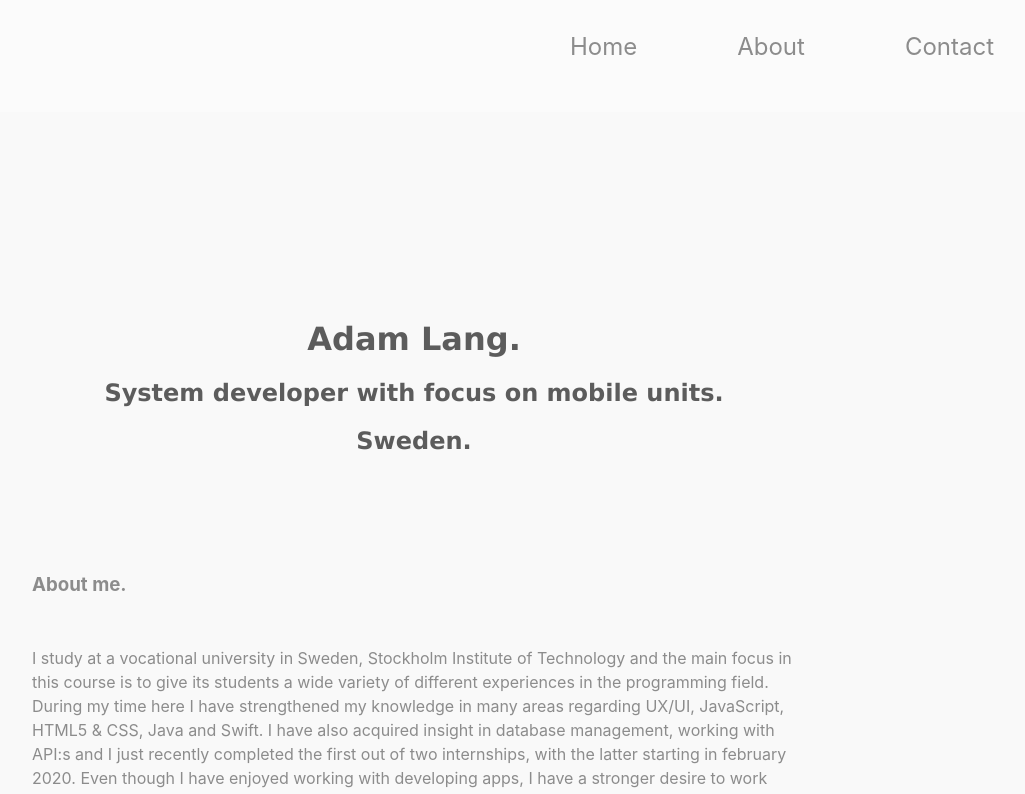
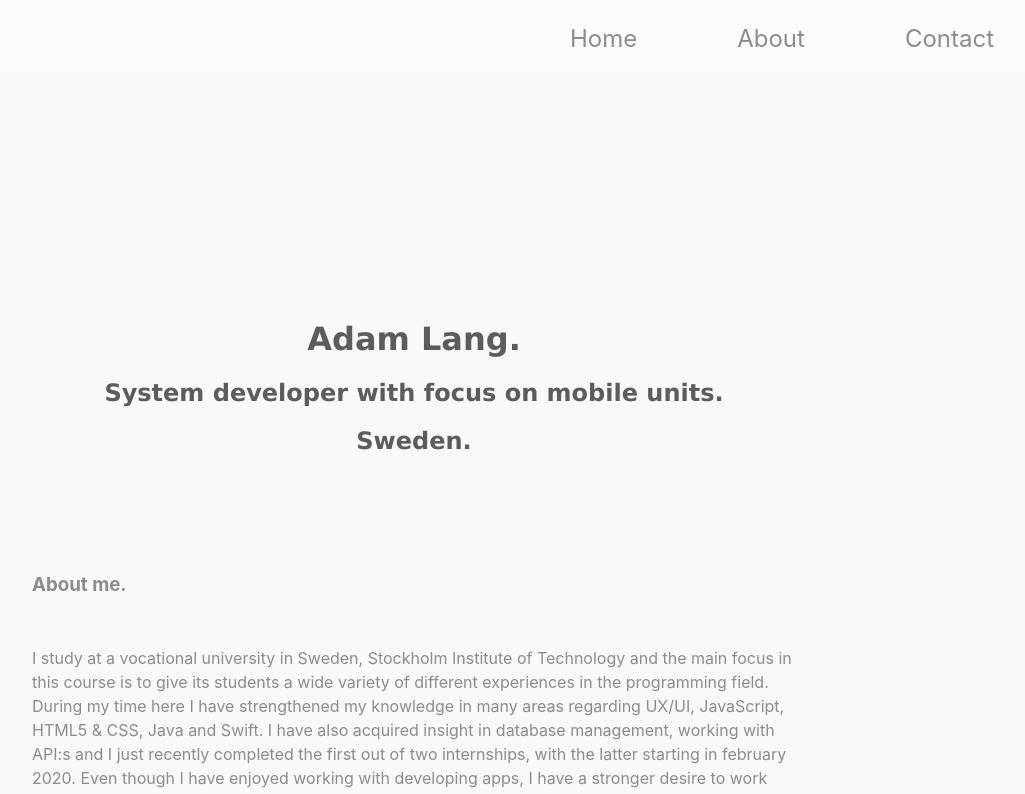
Before and after one commit to adamLangsti/Website-Portfolio, a React (Create React App) app: page / in a window 1280 px wide. Shown: the top 794 px of the page, without its empty margins (226-1251 px from the left). Built offline with nearby package versions, Linux system fonts and the light colour scheme.

Commit message:
fixed an irregularity in the header menu

```diff
--- a/src/App.css
+++ b/src/App.css
@@ -23,11 +23,11 @@ padding: 3em;
     text-align: end;
     z-index: 10;
     top: 0;
-    height: 10vh;
+    height: 6vh;
     position: fixed;
-    background-color: rgba(255, 255, 255, 0.3);
+    background-color: rgba(255, 255, 255, 0.5);
     width: 100%;
-    padding-top: 2em;
+    padding-top: 1.5em;
 }
 
 .App li {
@@ -146,7 +146,6 @@ padding: 3em;
 }
 .linkedInContact {
     text-align: center;
-    margin-left: 150px;
 }
 .fa {
   padding: 6px;
```
